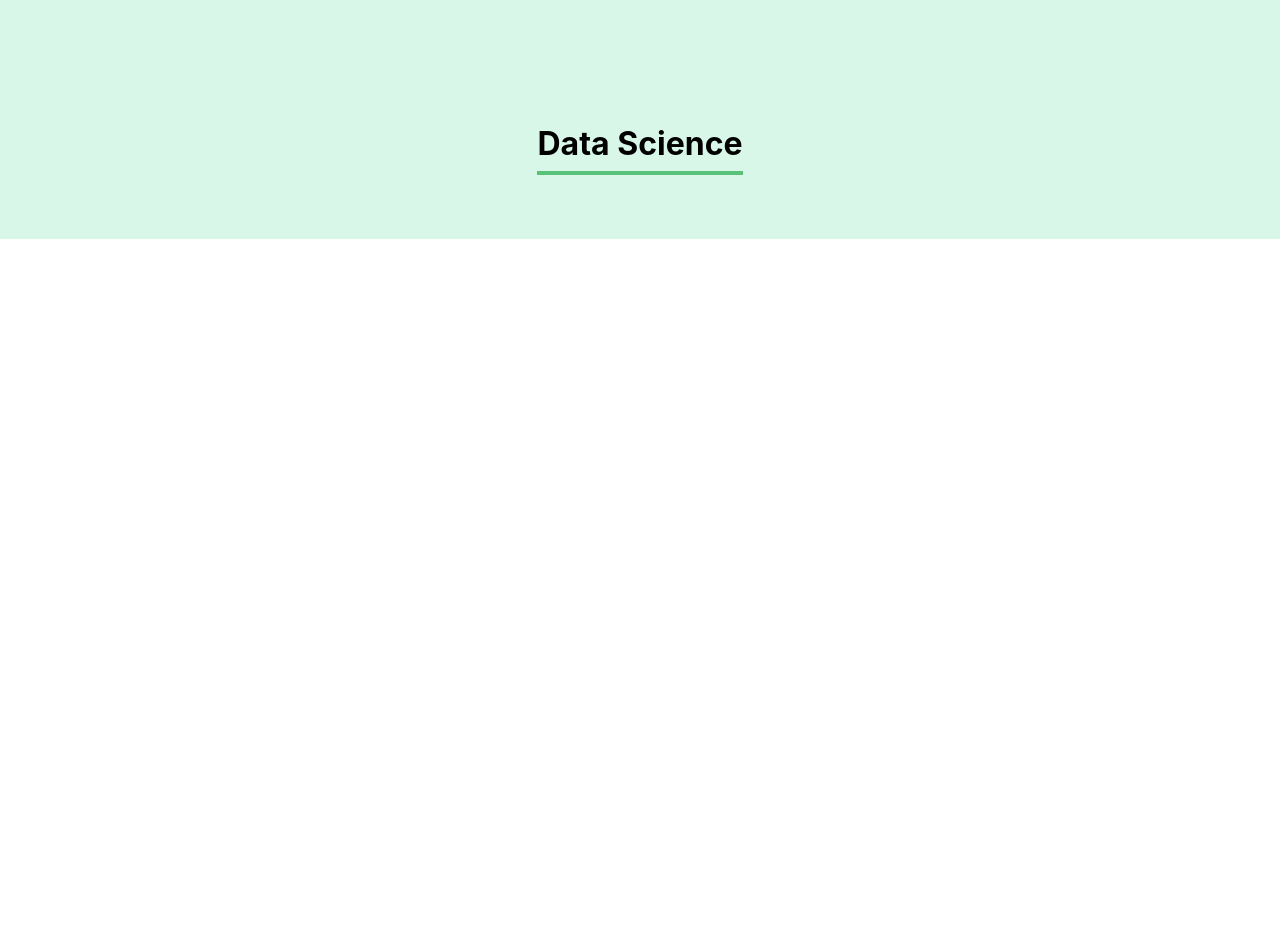
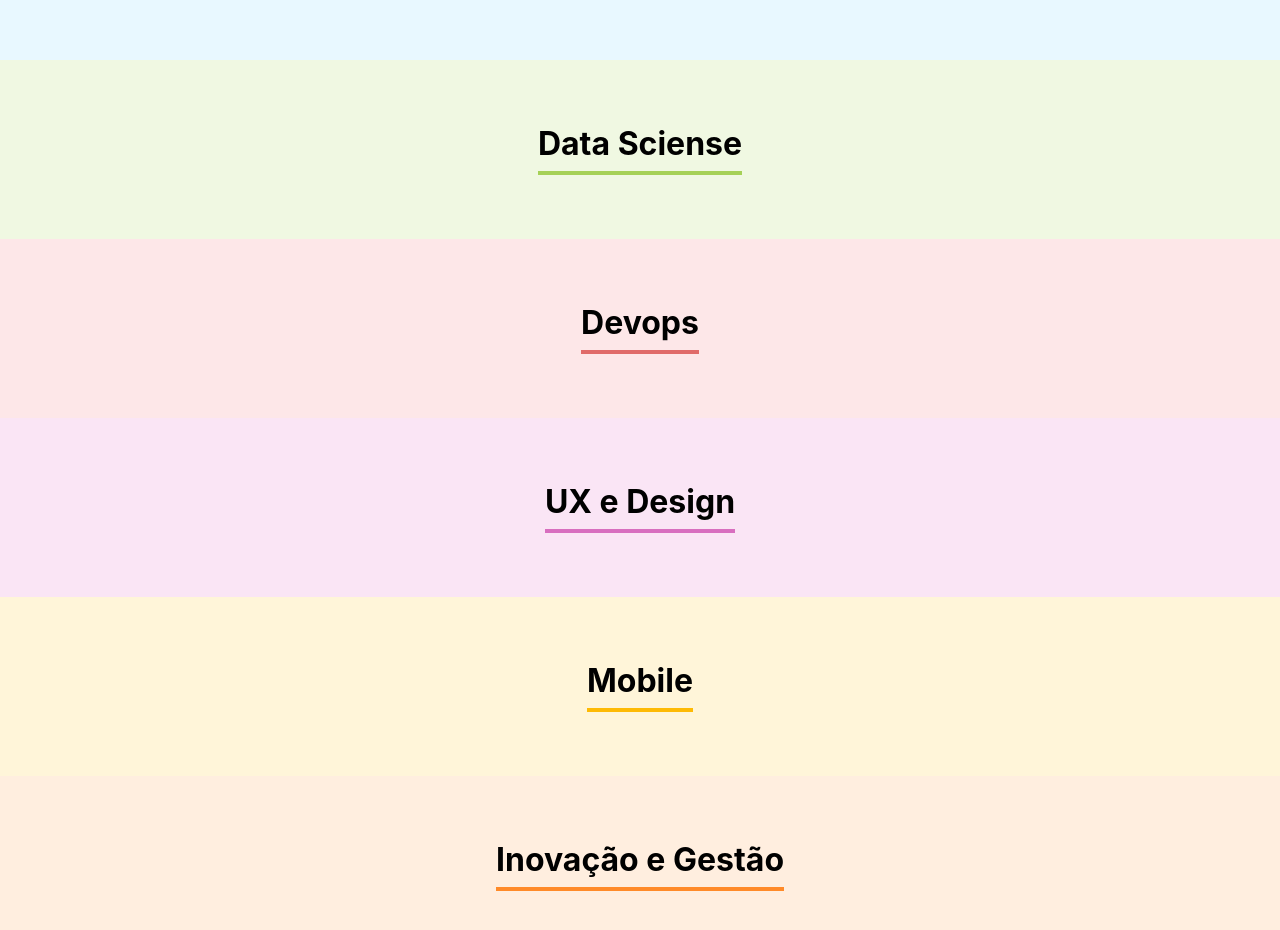
Before and after one commit to vitorguisc/Organizador-de-equipes, a React (Create React App) app: page / in a window 1280 px wide. Shown: the part 1360-2290 px from the top of the page. Before the commit the page ends 1599 px from the top, so only its background shows below. Built offline with nearby package versions, Linux system fonts and the light colour scheme.

Commit message:
Elevando a lista de times

```diff
--- a/src/App.js
+++ b/src/App.js
@@ -4,6 +4,44 @@
 import Time from './componentes/Time';
 
 function App() {
+
+  const times = [
+    {
+      nome: 'Programação',
+      corPrimaria: '',
+      corSecundaria: '',
+    },
+    {
+      nome: 'Front-End',
+      corPrimaria: '#82CFFA',
+      corSecundaria: '#E8F8FF',
+    },
+    {
+      nome: 'Data Sciense',
+      corPrimaria: '#A6D157',
+      corSecundaria: '#F0F8E2',
+    },
+    {
+      nome: 'Devops',
+      corPrimaria: '#E06B69',
+      corSecundaria: '#FDE7E8',
+    },
+    {
+      nome: 'UX e Design',
+      corPrimaria: '#D86EBF',
+      corSecundaria: '#FAE5F5',
+    },
+    {
+      nome: 'Mobile',
+      corPrimaria: '#FEBA05',
+      corSecundaria: '#FFF5D9',
+    },
+    {
+      nome: 'Inovação e Gestão',
+      corPrimaria: '#FF8A29',
+      corSecundaria: '#FFEEDF',
+    }
+  ]
 
   const [colaboradores, setColaboradore] = useState([])
   const aoNovoColaboradorAdicionado = (colaborador) => {
@@ -14,9 +52,7 @@
     <div className="App">
       <Banner />
       <Formulario aoColaboradorCadastrado={colaborador => aoNovoColaboradorAdicionado(colaborador)} />
-      <Time nome="Programação" />
-      <Time nome="Front-End" />
-      <Time nome="Data Science" />
+      {times.map(time => <Time key={time.nome} nome={time.nome} corPrimaria={time.corPrimaria} corSecundaria={time.corSecundaria} />)}
     </div>
   );
 }
--- a/src/componentes/Time/Time.css
+++ b/src/componentes/Time/Time.css
@@ -1,13 +1,12 @@
 .time{
     text-align: center;
     padding: 32px;
-    background-color: #d9f7e9;
 
 }
 
 .time h3 {
     font-size: 32px;
-    border-bottom: 4px solid #57C278;
+    border-bottom: 4px solid;
     display: inline-block;
     padding-bottom: 8px;
 }
--- a/src/componentes/Time/index.js
+++ b/src/componentes/Time/index.js
@@ -1,9 +1,11 @@
 import './Time.css'
 
 const Time = (props) => {
+    const css = { backgroundColor: props.corSecundaria }
+
     return (
-        <section className='time'>
-            <h3>{props.nome}</h3>
+        <section className='time' style={css}>
+            <h3 style={{borderColor:  props.corPrimaria}}>{props.nome}</h3>
         </section>
     )
 }
```
